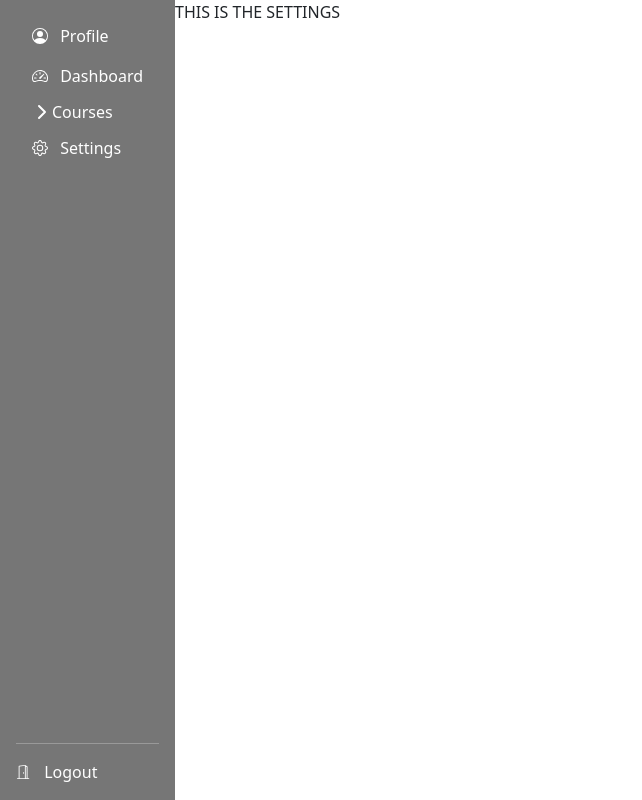
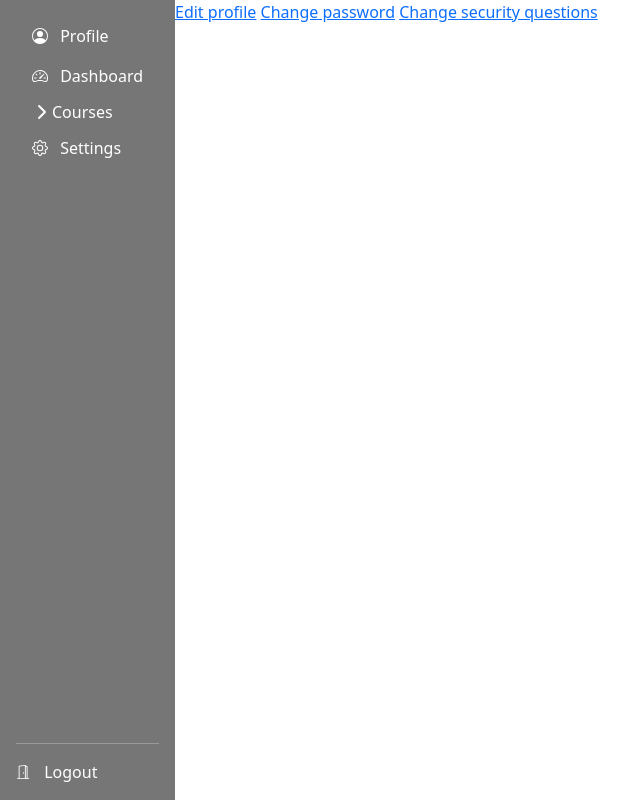
Before and after one commit to liuming1997/mpcs_52553_final, a Flask app: template templates/settings.html in a window 1280 px wide. Shown: the whole page, without its empty margins (0-642 px from the left). Run offline with Flask 2, Linux system fonts and the light colour scheme; the template is opened without the code that fills it, so the values that code supplies are empty; parts of the project's set-up code (start-up, migrations or seed data) failed here and were passed over.

Commit message:
more edits
edits

```diff
--- a/app.py
+++ b/app.py
@@ -64,6 +64,14 @@ def signup():
 
 @app.route('/reset')
 def reset():
+    username = request.form['user']
+
+    # check if username already exists
+    user_grab = database.db_queries.get_users()
+    for user in user_grab:
+        if user[0] == username:
+            flash('Username already exists!')
+            return(redirect(url_for('signup')))
     return render_template("reset.html")
 
 @app.route('/')
@@ -72,6 +80,19 @@ def index():
         # Visitor is unknown, return to login
         return redirect(url_for('login'))
     return redirect(url_for("dashboard"))
+
+@app.route('/edit_account', methods['GET', 'POST'])
+def edit_account():
+    if request.method == 'POST':
+        new_name = request.form['name']
+        new_username = request.form['username']
+
+        # update user information here
+
+        return(redirect(url_for('dashboard')))
+
+
+    return render_template("edit.html", course_list=session['course_list'])
 
 @app.route('/dashboard')
 def dashboard():
--- a/templates/dashboard.html
+++ b/templates/dashboard.html
@@ -3,7 +3,7 @@
 {% block content %}
 <div>
     <h2 style="padding-left: 20px; padding-top: 10px;">Dashboard</h2>
-    <hr>
+    <hr style="padding-left: 20px; ">
 </div>
 <div id="course_section_content_body">
     <div class="collapsible_item">
--- a/templates/login.html
+++ b/templates/login.html
@@ -40,7 +40,7 @@
             <label>
                 <input type="checkbox" checked="checked" name="remember"> Remember me
             </label><br>
-            <span class="pass"><a href="/reset">Reset password</a></span>
+            <span class="pass"><a href="/reset">Forgot password</a></span>
             <span class="pass"><a href="/signup">Create account</a></span>
             <p>{{error}}</p>
         </div>
--- a/templates/settings.html
+++ b/templates/settings.html
@@ -5,5 +5,7 @@
 {% endblock %}
 
 {% block content %}
-<p>THIS IS THE SETTINGS</p>
+<a href="/edit_profile">Edit profile</a>
+<a href="/change_password">Change password</a>
+<a href="/change_security">Change security questions</a>
 {% endblock %}
```
Also changed, not shown: templates/change_password.html (added), templates/edit_account.html (added), templates/edit_profile.html (added).
